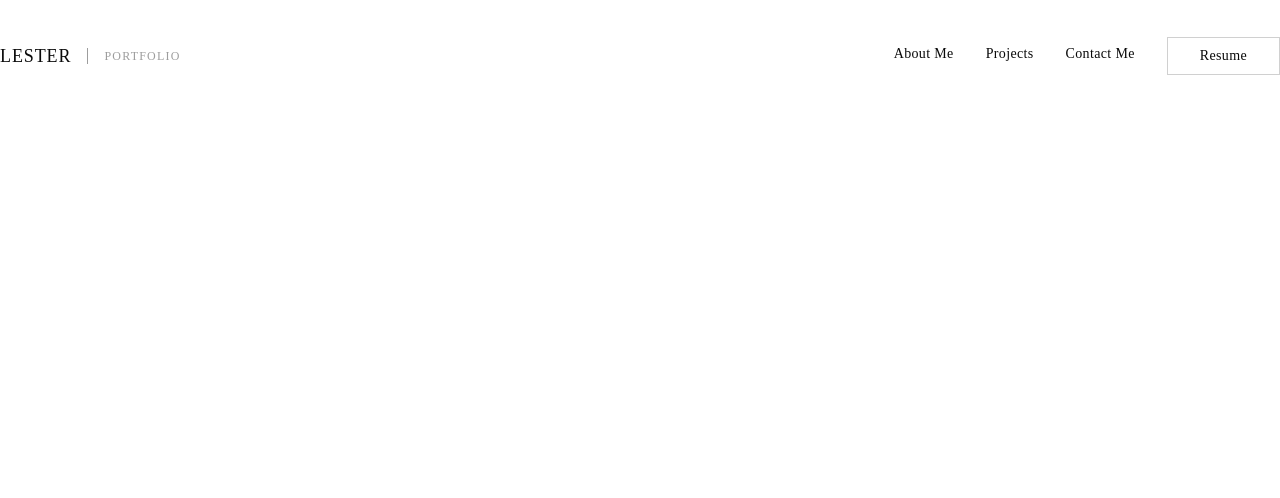
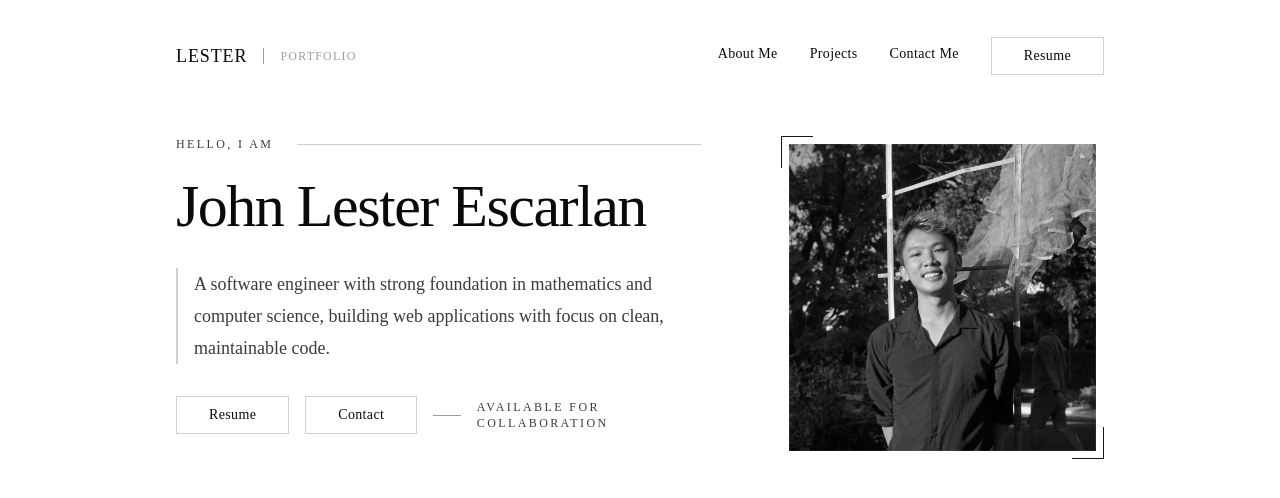
Before and after one commit to jlescarlan11/john-lester-escarlan-developer, a Next.js app: page / in a window 1280 px wide. Shown: the top 498 px of the page. Built offline with nearby package versions, Linux system fonts and the light colour scheme.

Commit message:
Created Hero Section

```diff
--- a/app/NavigationBar.tsx
+++ b/app/NavigationBar.tsx
@@ -1,6 +1,6 @@
 "use client";
 import React, { useEffect, useState } from "react";
-import Logo from "./_components/Logo";
+import Logo from "./_components/common/Logo";
 import {
   DesktopNavigation,
   MobileNavigationToggle,
@@ -26,7 +26,7 @@ const NavigationBar = () => {
 
   return (
     <div className="fixed w-full top-0 left-0 z-50 bg-background">
-      <nav className="h-28 flex items-center justify-between max-w-7xl mx-auto px-4 lg:px-0">
+      <nav className="layout h-28 flex items-center justify-between">
         <Logo />
         <div className="flex items-center">
           <DesktopNavigation setOpen={setOpen} />
--- /dev/null
+++ b/app/_components/Hero.tsx
@@ -0,0 +1,47 @@
+import React from "react";
+import Header from "./common/Header";
+import Button from "./common/Button";
+import Image from "next/image";
+
+export const HeroIntroduction = () => {
+  return (
+    <>
+      <Header label="Hello, I am" classname="!mb-6" />
+      <div className="space-y-8">
+        <h1 className="text-4xl lg:text-6xl font-extralight leading-none tracking-tight">
+          John Lester Escarlan
+        </h1>
+        <p className="border-l-2 border-foreground/20 pl-4 text-1">
+          A software engineer with strong foundation in mathematics and computer
+          science, building web applications with focus on clean, maintainable
+          code.
+        </p>
+      </div>
+      <div className="mt-8 flex items-center gap-4">
+        <Button label="Resume" />
+        <Button label="Contact" />
+        <div className="flex items-center gap-4 text-center lg:text-left">
+          <div className="hidden lg:block w-8 h-px bg-foreground/40" />
+          <span className="text-2">Available for collaboration</span>
+        </div>
+      </div>
+    </>
+  );
+};
+
+export const HeroImage = () => {
+  return (
+    <div className="relative">
+      <div className="absolute top-0 left-0 w-8 h-8 border-l border-t border-primary" />
+      <div className="absolute bottom-0 right-0 w-8 h-8 border-r border-b border-primary" />
+      <Image
+        src="/hero-image.jpg"
+        width={600}
+        height={600}
+        alt="John Lester Escarlan portrait"
+        className="w-full h-auto scale-95 hover:scale-100 object-cover grayscale hover:grayscale-0 transition-all duration-500"
+        priority
+      />
+    </div>
+  );
+};
--- a/app/_components/Navigation.tsx
+++ b/app/_components/Navigation.tsx
@@ -1,6 +1,6 @@
 import pages from "@/data/navigationPages";
 import Link from "next/link";
-import Button from "./Button";
+import Button from "./common/Button";
 import { Menu, X } from "lucide-react";
 
 interface NavigationProps {
--- /dev/null
+++ b/app/_components/common/Header.tsx
@@ -0,0 +1,19 @@
+import React from "react";
+
+// Reusable components
+const Header = ({
+  label,
+  classname = "",
+}: {
+  label: string;
+  classname?: string;
+}) => (
+  <div className={`flex items-center gap-6 mb-16 ${classname}`}>
+    <div>
+      <div className="text-2">{label}</div>
+    </div>
+    <div className="flex-1 h-px bg-foreground/20" />
+  </div>
+);
+
+export default Header;
--- /dev/null
+++ b/app/_section.tsx/Hero.tsx
@@ -0,0 +1,18 @@
+import { HeroImage, HeroIntroduction } from "../_components/Hero";
+
+const HeroSection = () => {
+  return (
+    <section className="layout pt-18">
+      <div className="grid grid-cols-1 lg:grid-cols-5 gap-20 items-start">
+        <div className="lg:col-span-3">
+          <HeroIntroduction />
+        </div>
+        <div className="lg:col-span-2">
+          <HeroImage />
+        </div>
+      </div>
+    </section>
+  );
+};
+
+export default HeroSection;
--- a/app/globals.css
+++ b/app/globals.css
@@ -125,3 +125,19 @@
 .label {
   @apply text-sm font-light tracking-wide;
 }
+
+.layout {
+  @apply max-w-5xl mx-auto px-4 lg:px-12;
+}
+
+section.layout {
+  @apply mt-16;
+}
+
+.text-1 {
+  @apply text-sm lg:text-lg font-light leading-8 text-foreground/80;
+}
+
+.text-2 {
+  @apply text-xs uppercase tracking-[0.2em] text-foreground/80  font-light;
+}
--- a/app/page.tsx
+++ b/app/page.tsx
@@ -1,10 +1,11 @@
+import HeroSection from "./_section.tsx/Hero";
 import NavigationBar from "./NavigationBar";
 
 export default function Home() {
   return (
     <>
       <NavigationBar />
-      Hellow
+      <HeroSection />
     </>
   );
 }
```
Also changed, not shown: app/_components/common/Button.tsx (renamed from app/_components/Button.tsx), app/_components/common/Logo.tsx (renamed from app/_components/Logo.tsx), public/hero-image.jpg (added).
